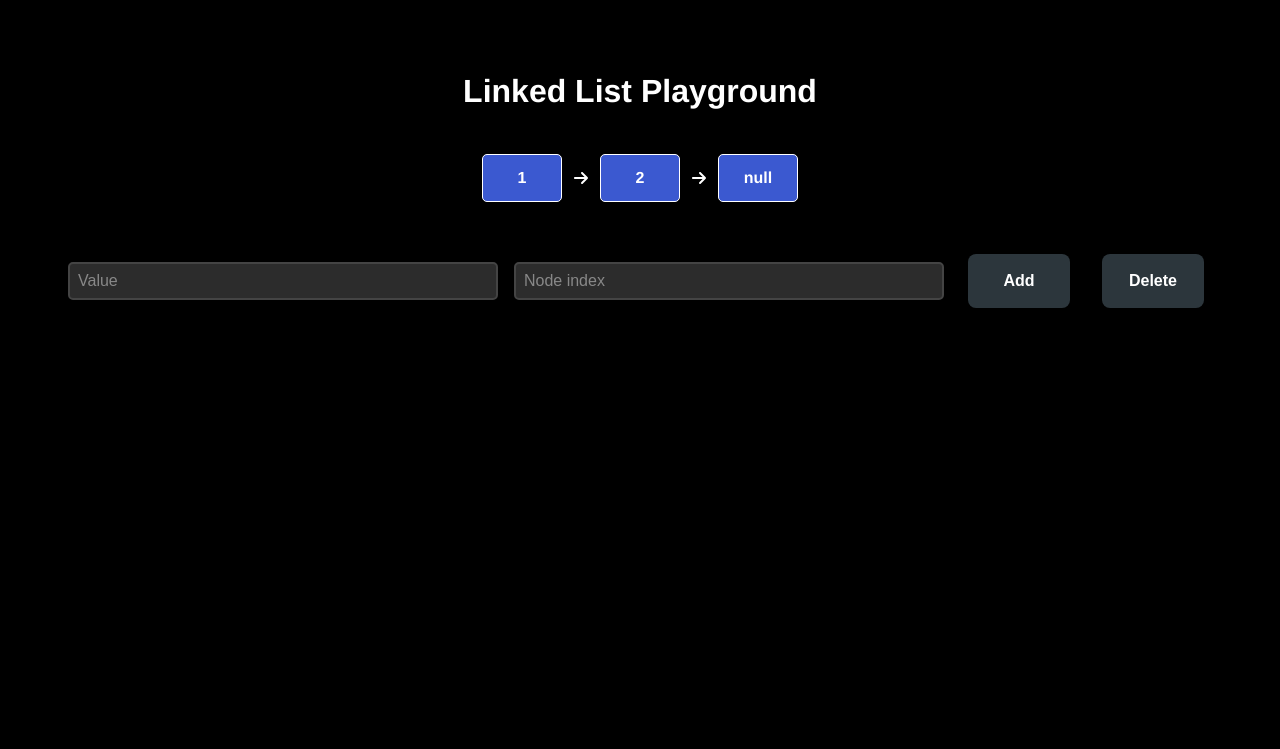
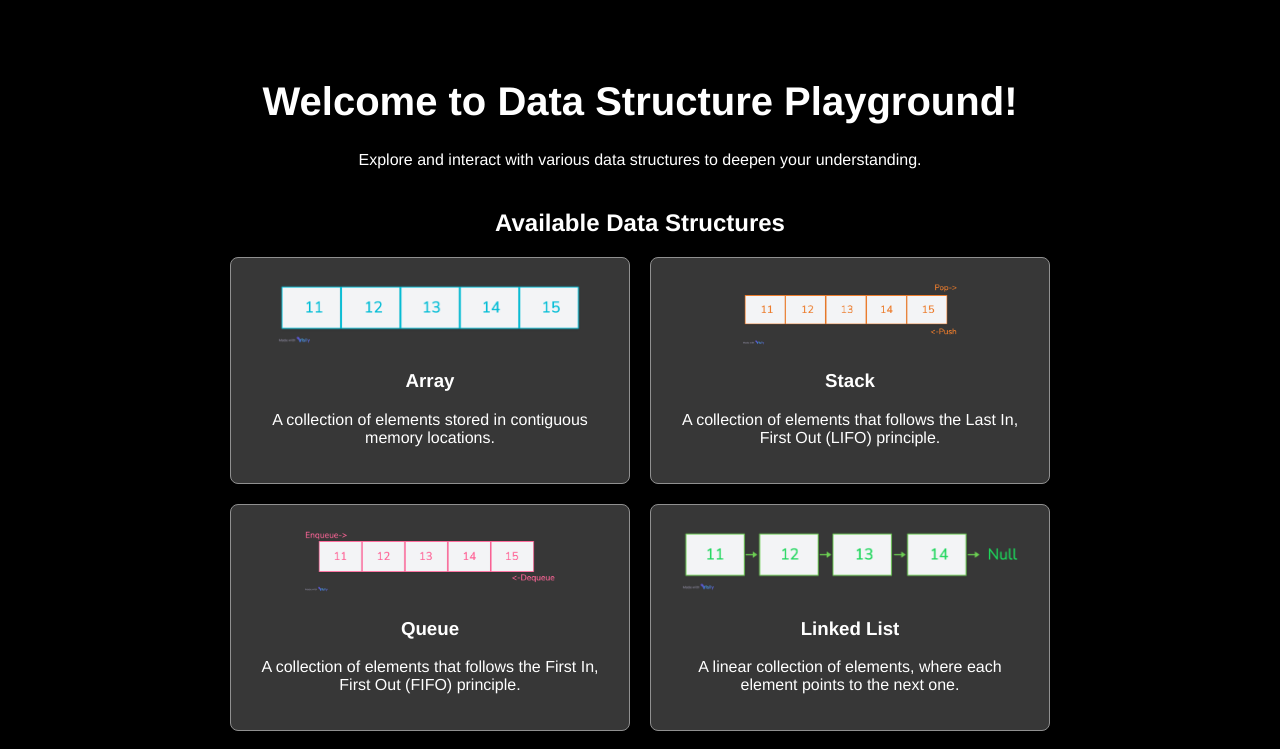
Before and after one commit to shrutikahilale/data-structures-playground, a React (Vite) app: page / in a window 1280 px wide. Shown: the top 749 px of the page. Built offline with nearby package versions, Linux system fonts and the light colour scheme.

Commit message:
Reverted App.jsx

```diff
--- a/src/App.jsx
+++ b/src/App.jsx
@@ -5,8 +5,7 @@ import LinkedListPlayground from "./components/all_playgrounds/ll_playground";
 const App = () => {
   return (
     <div className="app">
-      {/* <Home /> */}
-      <LinkedListPlayground />
+      <Home />
     </div>
   );
 };
```
